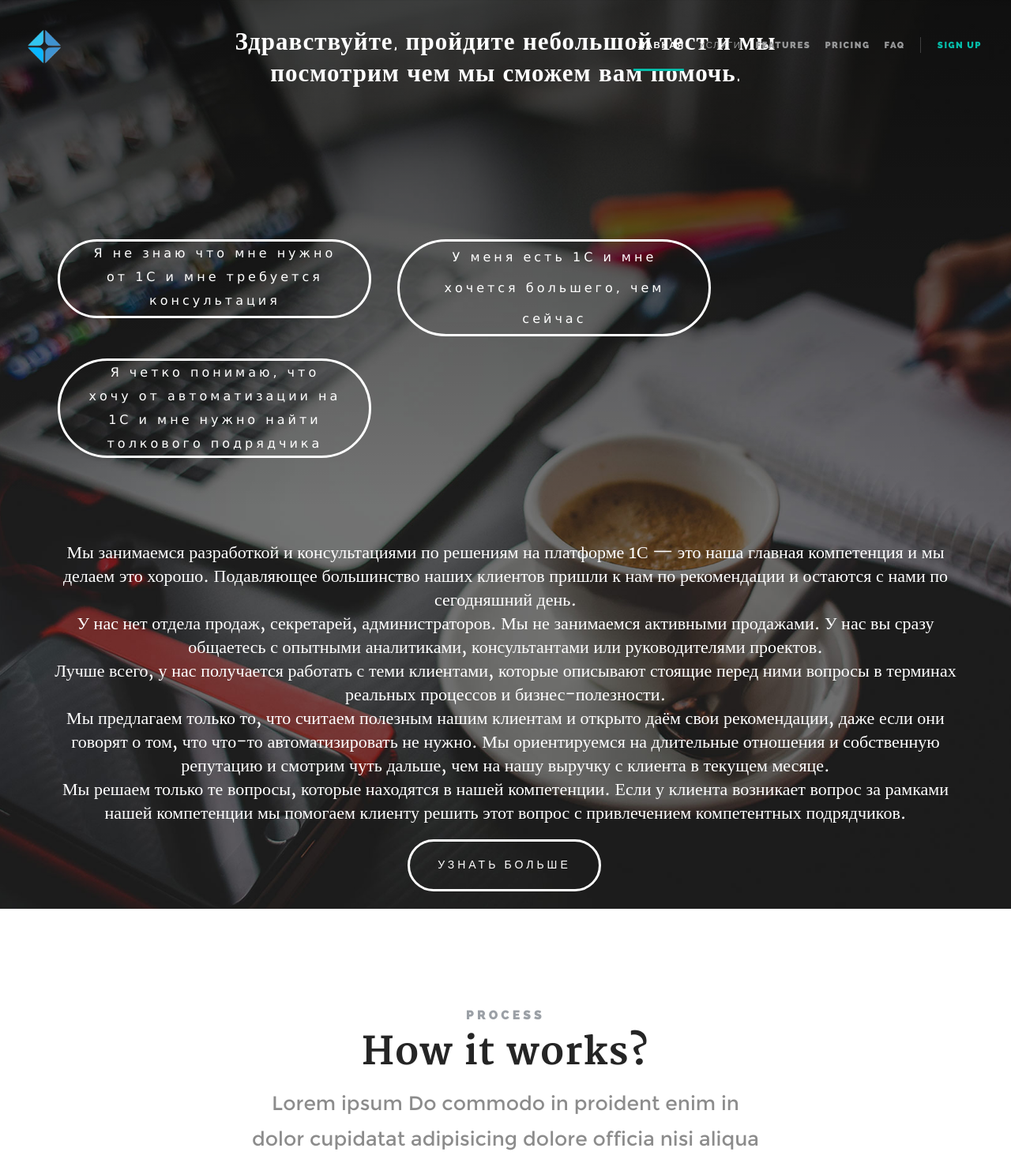
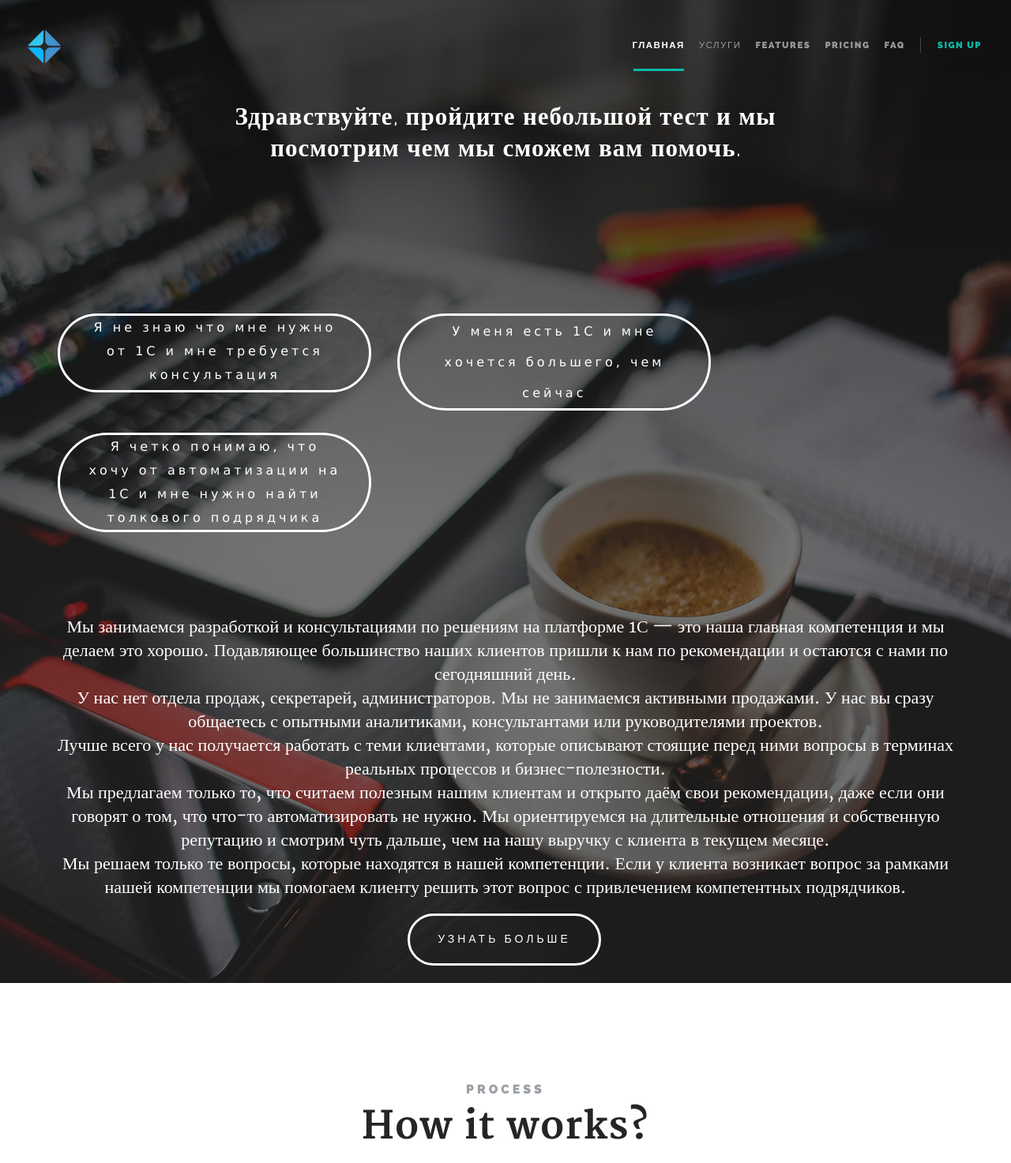
Before and after one commit to lampAddict/itehnik, a Symfony app: template templates/index.html.twig in a window 1280 px wide. Shown: the top 1473 px of the page at 79% size. Run offline with Twig, Linux system fonts and the light colour scheme; the template is opened without the code that fills it, so the values that code supplies are empty; some libraries are stand-ins or nearby versions; some web fonts are replaced.

Commit message:
main page layout fix

```diff
--- a/public/css/main.css
+++ b/public/css/main.css
@@ -1185,7 +1185,7 @@ a.menu-toggle {
     max-width: 800px;
     margin-left: auto;
     margin-right: auto;
-    margin-top: 4.5rem;
+    margin-top: 4.5em;
 }
 .intro-content h5 {
 	color: rgba(255, 255, 255, 0.6);
--- a/templates/index.html.twig
+++ b/templates/index.html.twig
@@ -140,14 +140,26 @@
             <div class="col-twelve text">
                 Мы занимаемся разработкой и консультациями по решениям на платформе 1С &mdash; это наша главная компетенция и мы делаем это хорошо.
                 Подавляющее большинство наших клиентов пришли к нам по рекомендации и остаются с нами по сегодняшний день.
-                <br />
+            </div>
+        </div>
+        <div class="row">
+            <div class="col-twelve text">
                 У нас нет отдела продаж, секретарей, администраторов. Мы не занимаемся активными продажами. У нас вы сразу общаетесь с опытными аналитиками, консультантами или руководителями проектов.
-                <br />
-                Лучше всего, у нас получается работать с теми клиентами, которые описывают стоящие перед ними вопросы в терминах реальных процессов и бизнес-полезности.
-                <br />
+            </div>
+        </div>
+        <div class="row">
+            <div class="col-twelve text">
+                Лучше всего у нас получается работать с теми клиентами, которые описывают стоящие перед ними вопросы в терминах реальных процессов и бизнес-полезности.
+            </div>
+        </div>
+        <div class="row">
+            <div class="col-twelve text">
                 Мы предлагаем только то, что считаем полезным нашим клиентам и открыто даём свои рекомендации, даже если они говорят о том, что что-то автоматизировать не нужно.
                 Мы ориентируемся на длительные отношения и собственную репутацию и смотрим чуть дальше, чем на нашу выручку с клиента в текущем месяце.
-                <br />
+            </div>
+        </div>
+        <div class="row">
+            <div class="col-twelve text">
                 Мы решаем только те вопросы, которые находятся в нашей компетенции. Если у клиента возникает вопрос за рамками нашей компетенции мы помогаем клиенту решить этот вопрос с привлечением компетентных подрядчиков.
             </div>
         </div>
```
